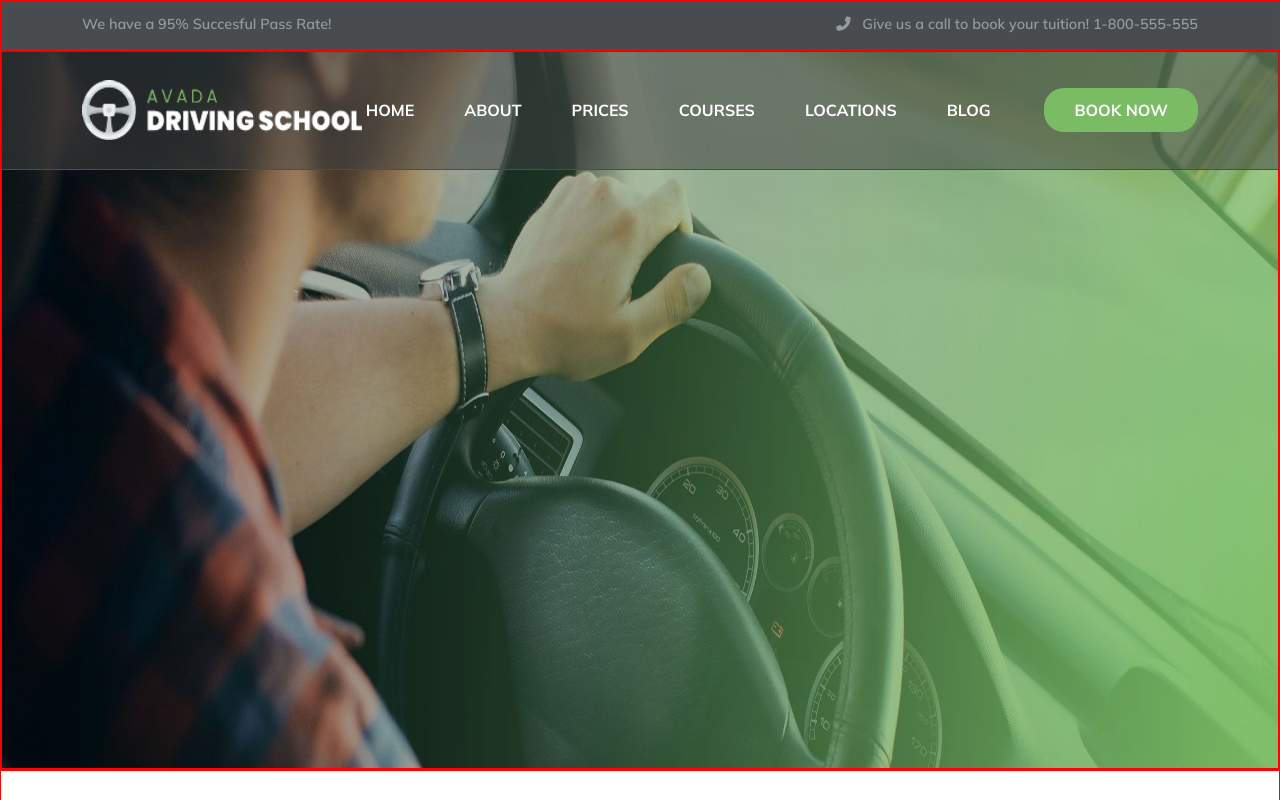
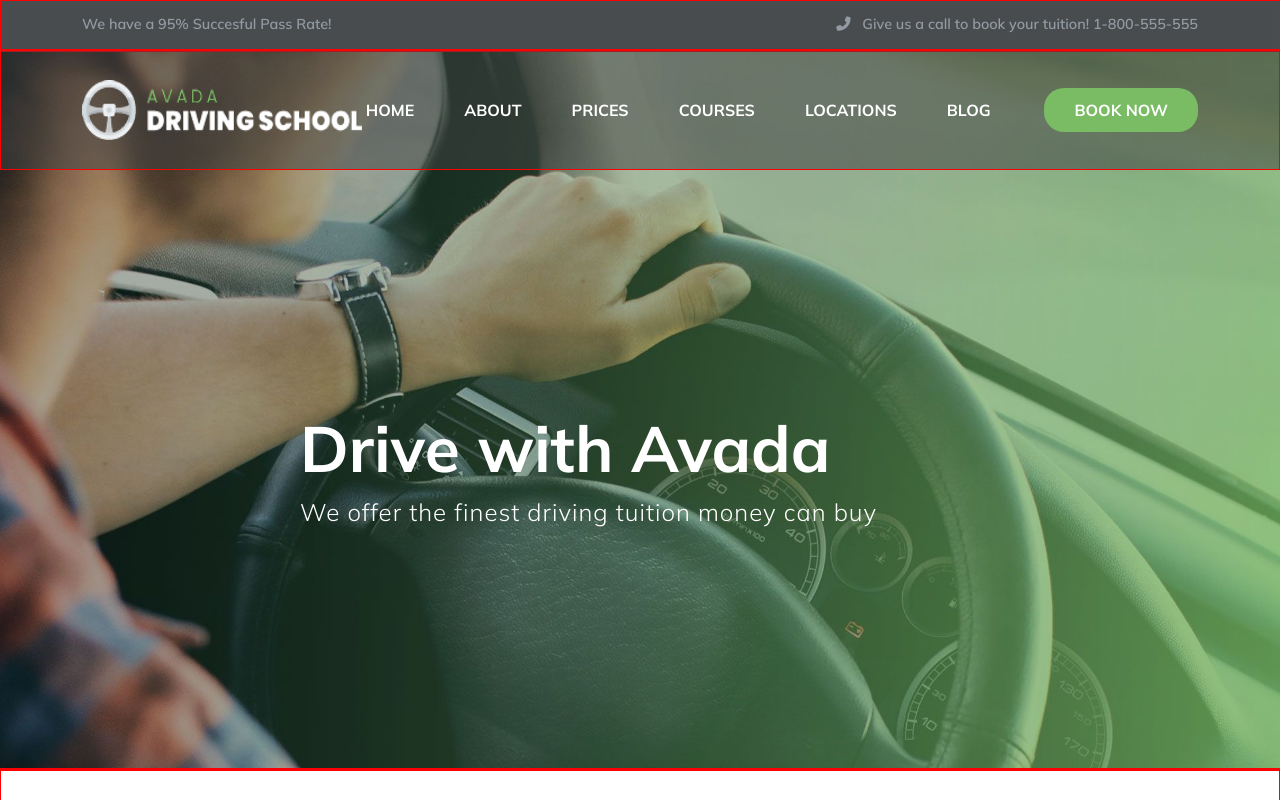
Before and after one commit to nicolozibra1/proj-html-vuejs, a Vue app: page / in a window 1280 px wide. Shown: the top 800 px of the page. Built offline with nearby package versions, Linux system fonts and the light colour scheme.

Commit message:
mainComponent-added-hero

```diff
--- a/src/components/MainComponent.vue
+++ b/src/components/MainComponent.vue
@@ -4,6 +4,10 @@
         <section class="hero d-flex justify-content-center align-items-center">
             <div class="box-hero">
                 <img src="/images/homepage-hero-background.jpg" alt="">
+            </div>
+            <div class="hero-content d-flex flex-column">
+                <h1>Drive with Avada</h1>
+                <span>We offer the finest driving tuition money can buy</span>
             </div>
         </section>
         <!-- FIRST LESSON -->
@@ -58,9 +62,11 @@ import { store } from '../data/store';
 </script>
 
 <style lang="scss" scoped>
+    .hero{
+        overflow: hidden;
         .box-hero{
             height: 720px;
-        width: 100%;
+            min-width: 2000px;
             border: 1px solid red;
             img{
                 width: 100%;
@@ -68,6 +74,24 @@ import { store } from '../data/store';
                 border: 1px solid red;
             }
         }
+        .hero-content{
+            position: absolute;
+            left: 300px;
+            h1{
+                color: white;
+                font-size: 4rem;
+                font-weight: 700;
+                margin-top: 120px;
+            }
+            span{
+                color: white;
+                font-size: 1.5rem;
+                letter-spacing: 1px;
+            }
+
+        }
+    }
+
     .first-lesson{
         height: 650px;
         border: 1px solid red;
```
Lines whose indentation alone changed are shown as unchanged.
